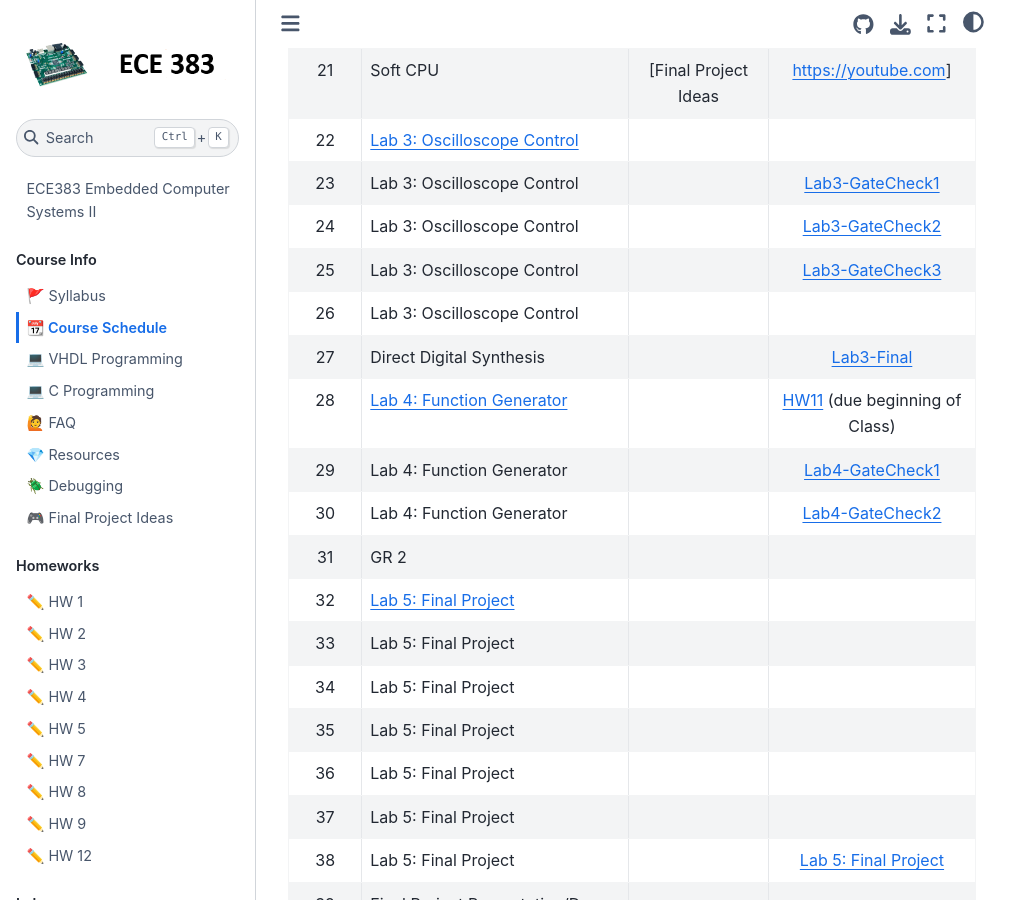
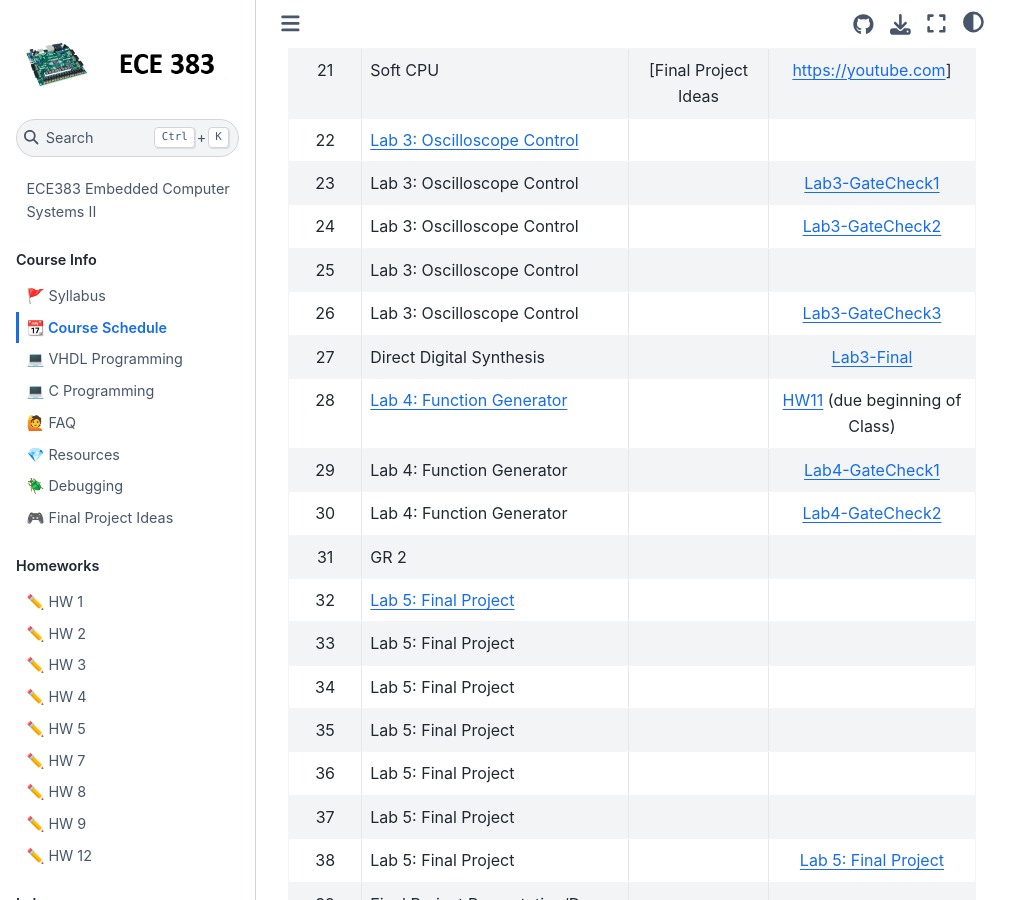
Before and after one commit to USAFA-ECE/ece383, a Jupyter Book: the page built from book/schedule.md, in a window 1280 px wide and 900 px high, scrolled down 1505 px. Shown: the whole window, without its empty margins (0-1031 px from the left). Built offline with Jupyter Book 1.0.4 settings and Sphinx 7.4.7 and the Sphinx Book theme 1.1.4, drawn with Linux system fonts in a browser that asks for light colours; pages that are not in the unit, such as notebooks, are missing from menus.

```diff
--- a/book/schedule.md
+++ b/book/schedule.md
@@ -31,8 +31,8 @@ This schedule is subject to change as appropriate.
 | 22     | [Lab 3: Oscilloscope Control](Assignments/lab3.md) |                      |         |
 | 23     | Lab 3: Oscilloscope Control |                      |  [Lab3-GateCheck1](Assignments/lab3.md)         |
 | 24     | Lab 3: Oscilloscope Control |                      |  [Lab3-GateCheck2](Assignments/lab3.md)         |
-| 25     | Lab 3: Oscilloscope Control |                      | [Lab3-GateCheck3](Assignments/lab3.md) |
-| 26     | Lab 3: Oscilloscope Control                         |             |         |
+| 25     | Lab 3: Oscilloscope Control |                      |  |
+| 26     | Lab 3: Oscilloscope Control                         |             |     [Lab3-GateCheck3](Assignments/lab3.md)    |
 | 27     | Direct Digital Synthesis |                      | [Lab3-Final](Assignments/lab3.md)       |
 | 28     | [Lab 4: Function Generator](Assignments/lab4.md) |    |   [HW11](Assignments/homework11.md) (due beginning of Class)                                          |
 | 29     | Lab 4: Function Generator |                      | [Lab4-GateCheck1](Assignments/lab4.md)         |
```
